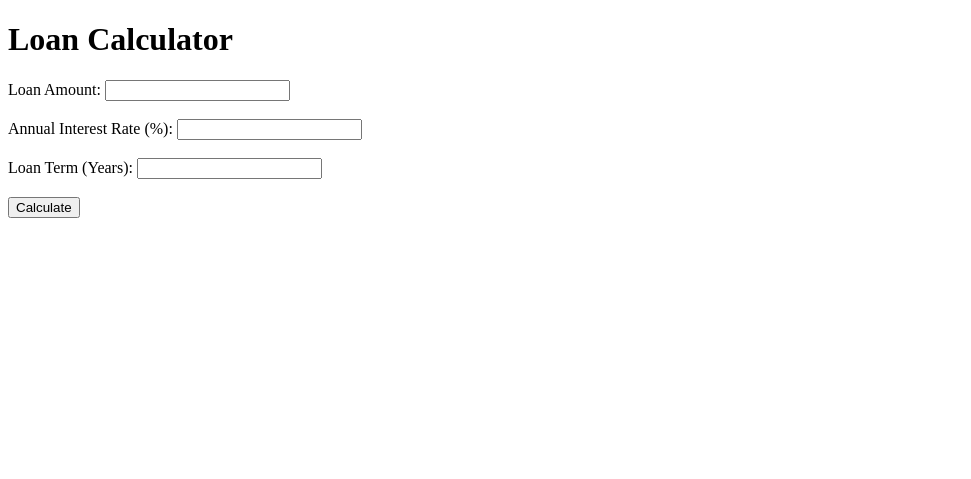
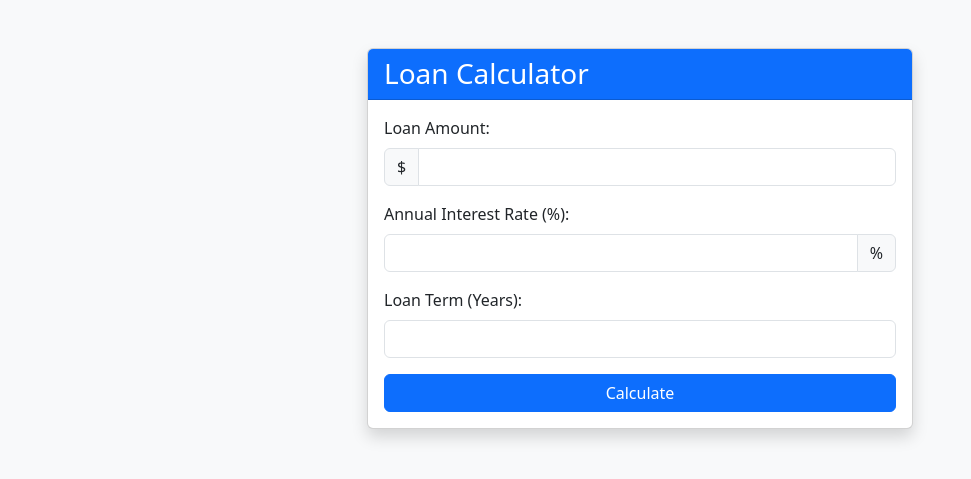
Before and after one commit to jakujobi/wealthwise, a Django app: page /calculators/loan/ in a window 1280 px wide. Shown: the top 479 px of the page, without its empty margins (0-971 px from the left). Run offline with Django 5.2, Linux system fonts and the light colour scheme.

Commit message:
Enhance loan calculator UI with Bootstrap styling and create base and home templates

```diff
--- a/calculators/templates/calculators/loan_calculator.html
+++ b/calculators/templates/calculators/loan_calculator.html
@@ -4,27 +4,72 @@
 <head>
   <meta charset="UTF-8" />
   <title>Loan Calculator</title>
+  <link href="https://cdn.jsdelivr.net/npm/bootstrap@5.3.0/dist/css/bootstrap.min.css" rel="stylesheet">
 </head>
-<body>
-  <h1>Loan Calculator</h1>
-  <form method="POST">
-    {% csrf_token %}
-    <label for="loan_amount">Loan Amount:</label>
-    <input type="number" step="0.01" name="loan_amount" id="loan_amount" required><br><br>
+<body class="bg-light">
+  <div class="container py-5">
+    <div class="row justify-content-center">
+      <div class="col-12 col-md-8 col-lg-6">
+        <div class="card shadow">
+          <div class="card-header bg-primary text-white">
+            <h1 class="h3 mb-0">Loan Calculator</h1>
+          </div>
+          <div class="card-body">
+            <form method="POST">
+              {% csrf_token %}
+              <div class="mb-3">
+                <label for="loan_amount" class="form-label">Loan Amount:</label>
+                <div class="input-group">
+                  <span class="input-group-text">$</span>
+                  <input type="number" step="0.01" name="loan_amount" id="loan_amount" class="form-control" required>
+                </div>
+              </div>
 
-    <label for="interest_rate">Annual Interest Rate (%):</label>
-    <input type="number" step="0.01" name="interest_rate" id="interest_rate" required><br><br>
+              <div class="mb-3">
+                <label for="interest_rate" class="form-label">Annual Interest Rate (%):</label>
+                <div class="input-group">
+                  <input type="number" step="0.01" name="interest_rate" id="interest_rate" class="form-control" required>
+                  <span class="input-group-text">%</span>
+                </div>
+              </div>
 
-    <label for="loan_term">Loan Term (Years):</label>
-    <input type="number" name="loan_term" id="loan_term" required><br><br>
+              <div class="mb-3">
+                <label for="loan_term" class="form-label">Loan Term (Years):</label>
+                <input type="number" name="loan_term" id="loan_term" class="form-control" required>
+              </div>
 
-    <button type="submit">Calculate</button>
-  </form>
+              <button type="submit" class="btn btn-primary w-100">Calculate</button>
+            </form>
 
-  {% if monthly_payment %}
-    <h2>Results</h2>
-    <p>Monthly Payment: ${{ monthly_payment }}</p>
-    <p>Total Interest: ${{ total_interest }}</p>
-  {% endif %}
+            {% if monthly_payment %}
+            <div class="mt-4">
+              <div class="card bg-light">
+                <div class="card-body">
+                  <h2 class="h4 mb-3">Results</h2>
+                  <div class="row">
+                    <div class="col-sm-6">
+                      <div class="mb-2">
+                        <strong>Monthly Payment:</strong>
+                        <div class="h5 text-primary">${{ monthly_payment }}</div>
+                      </div>
+                    </div>
+                    <div class="col-sm-6">
+                      <div class="mb-2">
+                        <strong>Total Interest:</strong>
+                        <div class="h5 text-primary">${{ total_interest }}</div>
+                      </div>
+                    </div>
+                  </div>
+                </div>
+              </div>
+            </div>
+            {% endif %}
+          </div>
+        </div>
+      </div>
+    </div>
+  </div>
+
+  <script src="https://cdn.jsdelivr.net/npm/bootstrap@5.3.0/dist/js/bootstrap.bundle.min.js"></script>
 </body>
 </html>
--- a/core/settings.py
+++ b/core/settings.py
@@ -57,7 +57,7 @@ ROOT_URLCONF = 'core.urls'
 TEMPLATES = [
     {
         'BACKEND': 'django.template.backends.django.DjangoTemplates',
-        'DIRS': [],
+        'DIRS': [BASE_DIR / 'templates'],
         'APP_DIRS': True,
         'OPTIONS': {
             'context_processors': [
--- a/core/views.py
+++ b/core/views.py
@@ -1,5 +1,6 @@
 # core/views.py
 from django.http import HttpResponse
+from django.shortcuts import render
 
 def home_view(request):
-    return HttpResponse("<h1>Welcome to WealthWise!</h1><p>Go to /calculators/loan/ to see the loan calculator.</p>")
+    return render(request, 'home.html')
--- /dev/null
+++ b/static/css/custom.css
@@ -0,0 +1,6 @@
+body {
+    background-color: #f8f9fa; /* Light gray background */
+  }
+  h1 {
+    color: #007bff; /* Blue text */
+  }
```
Also changed, not shown: templates/base.html (added, +43 -0 lines), templates/home.html (added, +13 -0 lines).
